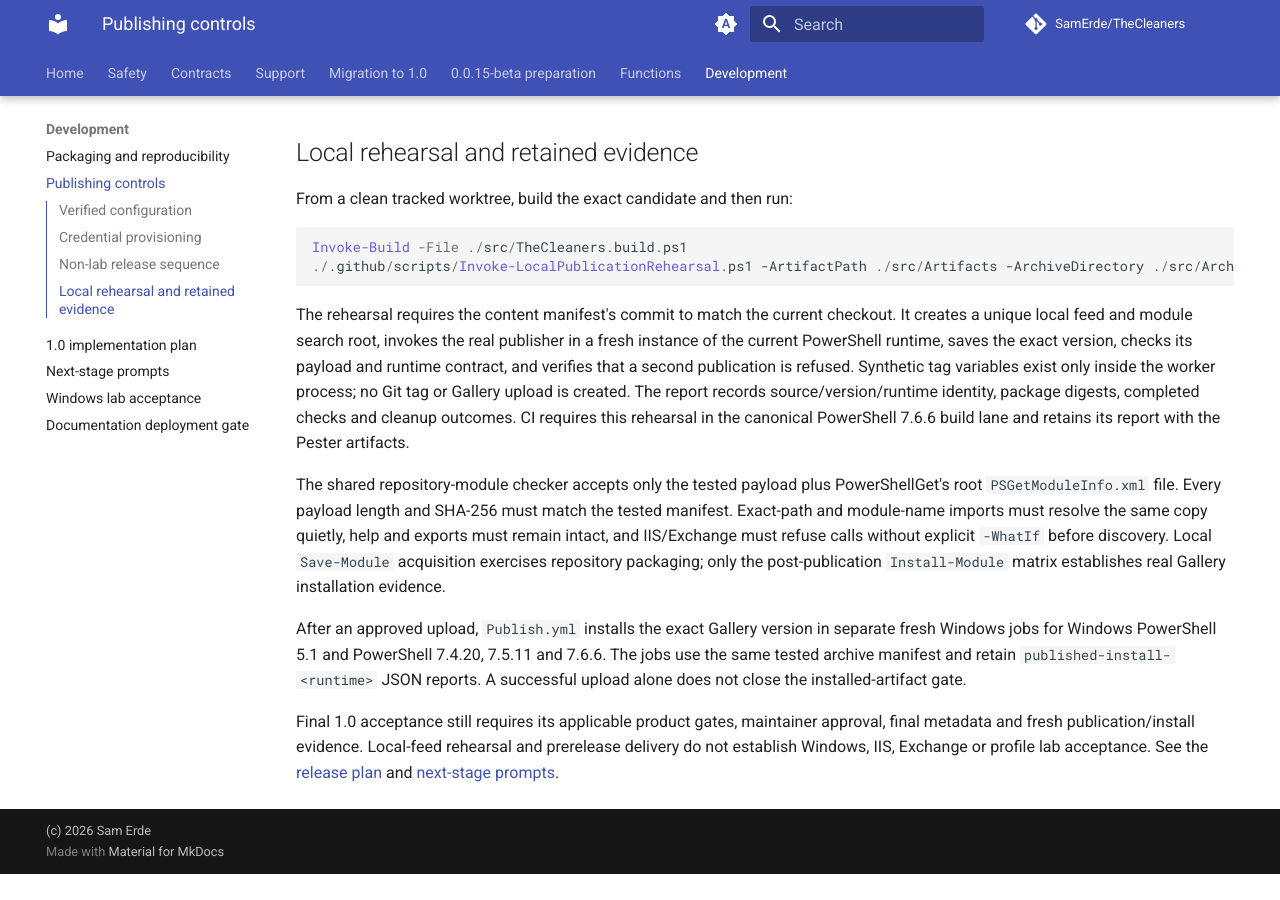
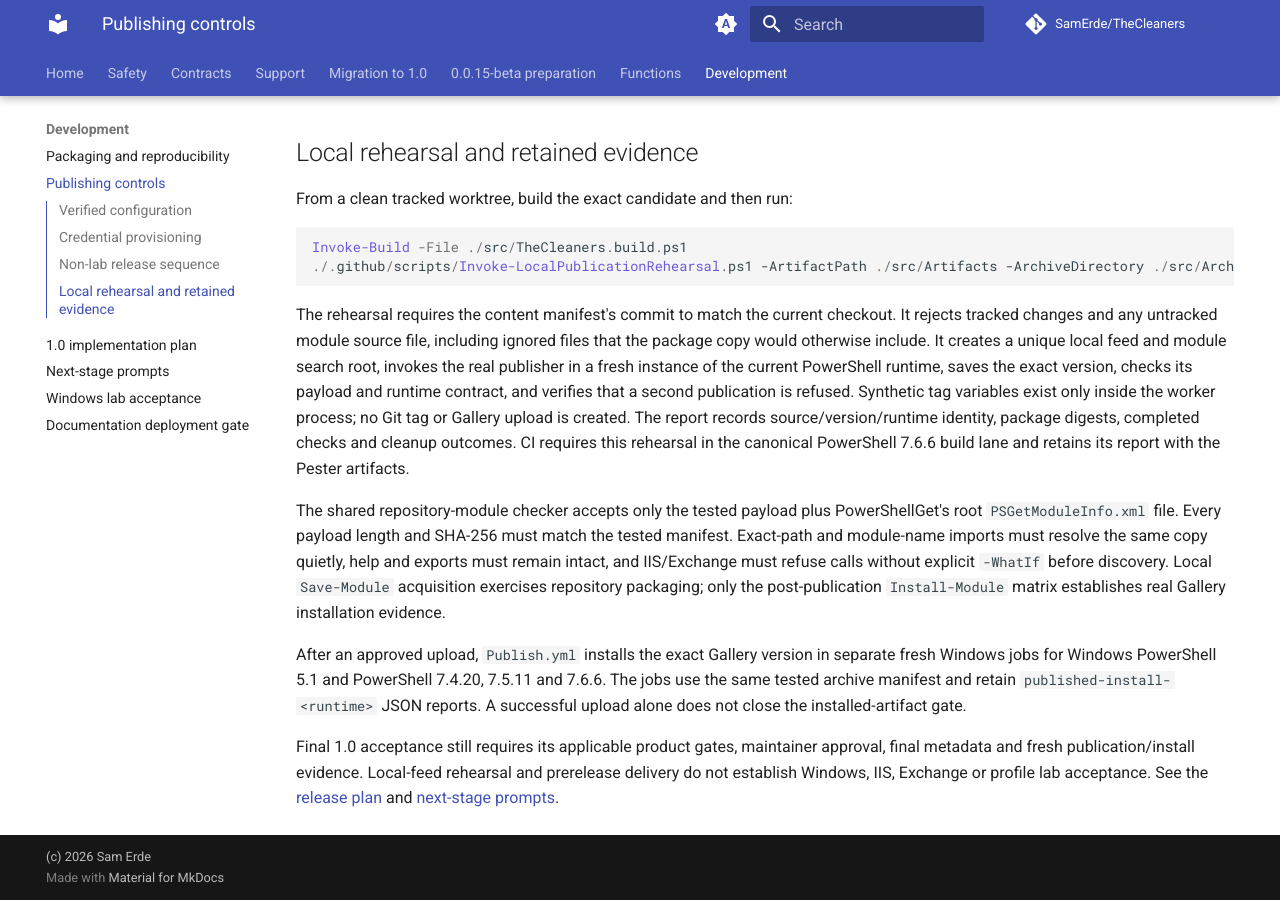
Before and after one commit to SamErde/TheCleaners, an MkDocs documentation site: the page built from docs/publishing.md, in a window 1280 px wide and 900 px high, scrolled down 1897 px. Built offline with MkDocs 1.6.1 and Material for MkDocs 9.7.7, drawn with Linux system fonts in a browser that asks for light colours; comment, search, counter and statistics services are not loaded; before the commit the page ends 2771 px from its top, so only the background shows below that.

Commit message:
📚docs(packaging): explain clean source requirement

````diff
--- a/docs/publishing.md
+++ b/docs/publishing.md
@@ -42,7 +42,7 @@ Invoke-Build -File ./src/TheCleaners.build.ps1
 ./.github/scripts/Invoke-LocalPublicationRehearsal.ps1 -ArtifactPath ./src/Artifacts -ArchiveDirectory ./src/Archive -OutputPath ./src/Reports/LocalPublicationRehearsal.json
 ```
 
-The rehearsal requires the content manifest's commit to match the current checkout. It creates a unique local feed and module search root, invokes the real publisher in a fresh instance of the current PowerShell runtime, saves the exact version, checks its payload and runtime contract, and verifies that a second publication is refused. Synthetic tag variables exist only inside the worker process; no Git tag or Gallery upload is created. The report records source/version/runtime identity, package digests, completed checks and cleanup outcomes. CI requires this rehearsal in the canonical PowerShell 7.6.6 build lane and retains its report with the Pester artifacts.
+The rehearsal requires the content manifest's commit to match the current checkout. It rejects tracked changes and any untracked module source file, including ignored files that the package copy would otherwise include. It creates a unique local feed and module search root, invokes the real publisher in a fresh instance of the current PowerShell runtime, saves the exact version, checks its payload and runtime contract, and verifies that a second publication is refused. Synthetic tag variables exist only inside the worker process; no Git tag or Gallery upload is created. The report records source/version/runtime identity, package digests, completed checks and cleanup outcomes. CI requires this rehearsal in the canonical PowerShell 7.6.6 build lane and retains its report with the Pester artifacts.
 
 The shared repository-module checker accepts only the tested payload plus PowerShellGet's root `PSGetModuleInfo.xml` file. Every payload length and SHA-256 must match the tested manifest. Exact-path and module-name imports must resolve the same copy quietly, help and exports must remain intact, and IIS/Exchange must refuse calls without explicit `-WhatIf` before discovery. Local `Save-Module` acquisition exercises repository packaging; only the post-publication `Install-Module` matrix establishes real Gallery installation evidence.
 
````
